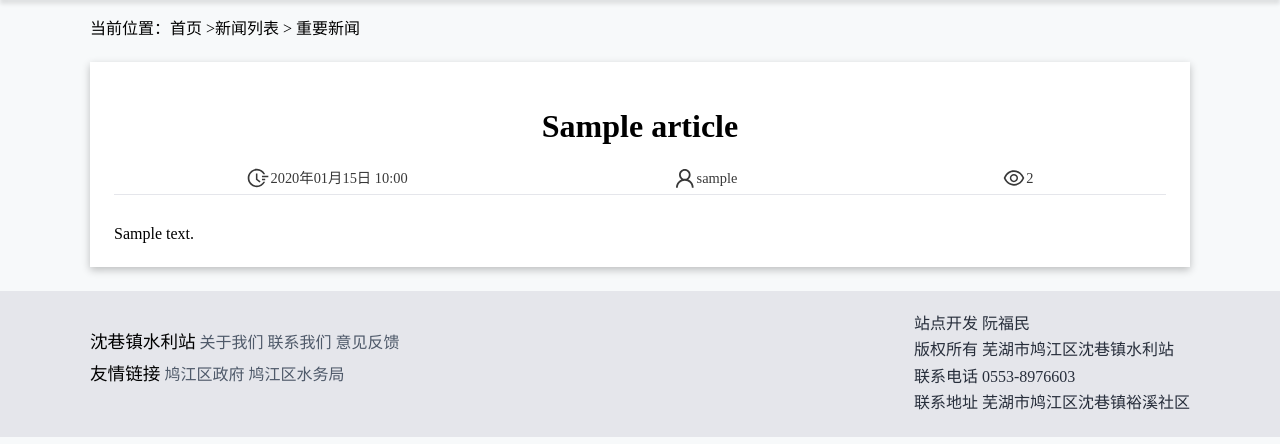
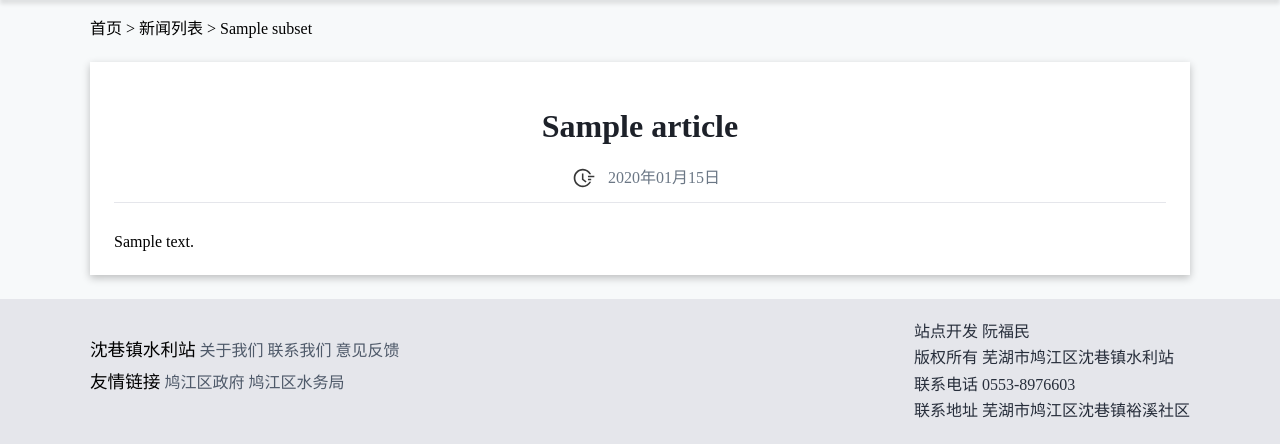
Before and after one commit to BadRuan/sxzslz-django, a Django app: page /detail/1/ in a window 1280 px wide. Shown: the part 60-504 px from the top of the page. Run offline with Django 5.2, Linux system fonts and the light colour scheme; tables that the repository leaves empty hold one stand-in row (values such as "Sample post").

Commit message:
优化界面

```diff
--- a/news/templates/news/news_detail.html
+++ b/news/templates/news/news_detail.html
@@ -10,7 +10,8 @@
 {% block content %}
 <main>
     <div class="location">
-        当前位置：<a href="#">首页</a> ><a href="#">新闻列表</a> > <a href="#">重要新闻</a>
+        <a href="{% url 'news:index' %}" target="_blank">首页</a> > <a href="{% url 'news:list' 1 1 %}"
+            target="_blank">新闻列表</a> > {{ article.subset_id }}
     </div>
 
     <div class="news-detail">
@@ -18,18 +19,8 @@
         <h1>{{ article.title }}</h1>
 
         <div class="desc">
-            <div>
-                <img src="{% static '/icon/datetime-icon.svg' %}" alt="日期图标">
-                <span>{{ article.create_time | date:"Y年m月d日 H:i" }}</span>
-            </div>
-            <div>
-                <img src="{% static '/icon/edit-icon.svg' %}" alt="作者图标">
-                <span>{{ article.user_id }}</span>
-            </div>
-            <div>
-                <img src="{% static '/icon/view-icon.svg' %}" alt="阅读次数图标">
-                <span>{{ article.read }}</span>
-            </div>
+            <img src="{% static '/icon/datetime-icon.svg' %}" alt="日期图标">
+            <span>{{ article.create_time | date:"Y年m月d日" }}</span>
         </div>
 
         <div class="dividing_line"></div>
--- a/static/css/style.css
+++ b/static/css/style.css
@@ -244,25 +245,25 @@ main .news-detail {
 
 main .news-detail h1 {
   text-align: center;
+  color: #1d2129;
 }
 
 main .news-detail .desc {
-  color: #383838;
+  color: #6b7785;
+  margin: 12px auto;
   display: flex;
-  justify-content: space-around;
-  padding-bottom: 4px;
-}
-
-main .news-detail .desc div {
-  display: flex;
-  flex-direction: row;
+  justify-content: center;
   align-items: center;
 }
 
-main .news-detail .desc div span {
-  font-size: 0.9em;
-  height: 0.9em;
-  line-height: 0.9em;
+main .news-detail .desc img {
+  margin: 0 12px;
+}
+
+main .news-detail .desc span {
+  font-size: 1em;
+  height: 1em;
+  line-height: 1em;
 }
 
 main .news-detail .dividing_line {
```
Also changed, not shown: other parts of static/css/style.css (+28 -15 lines).
